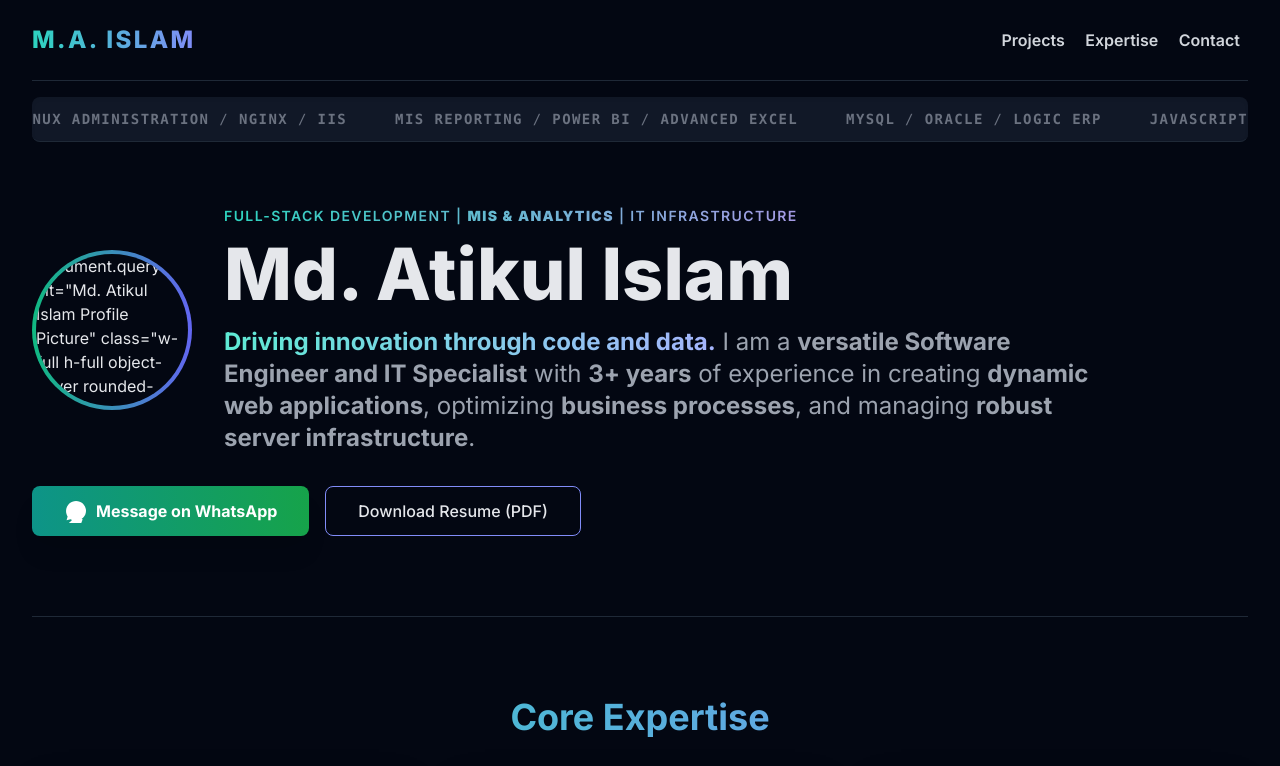
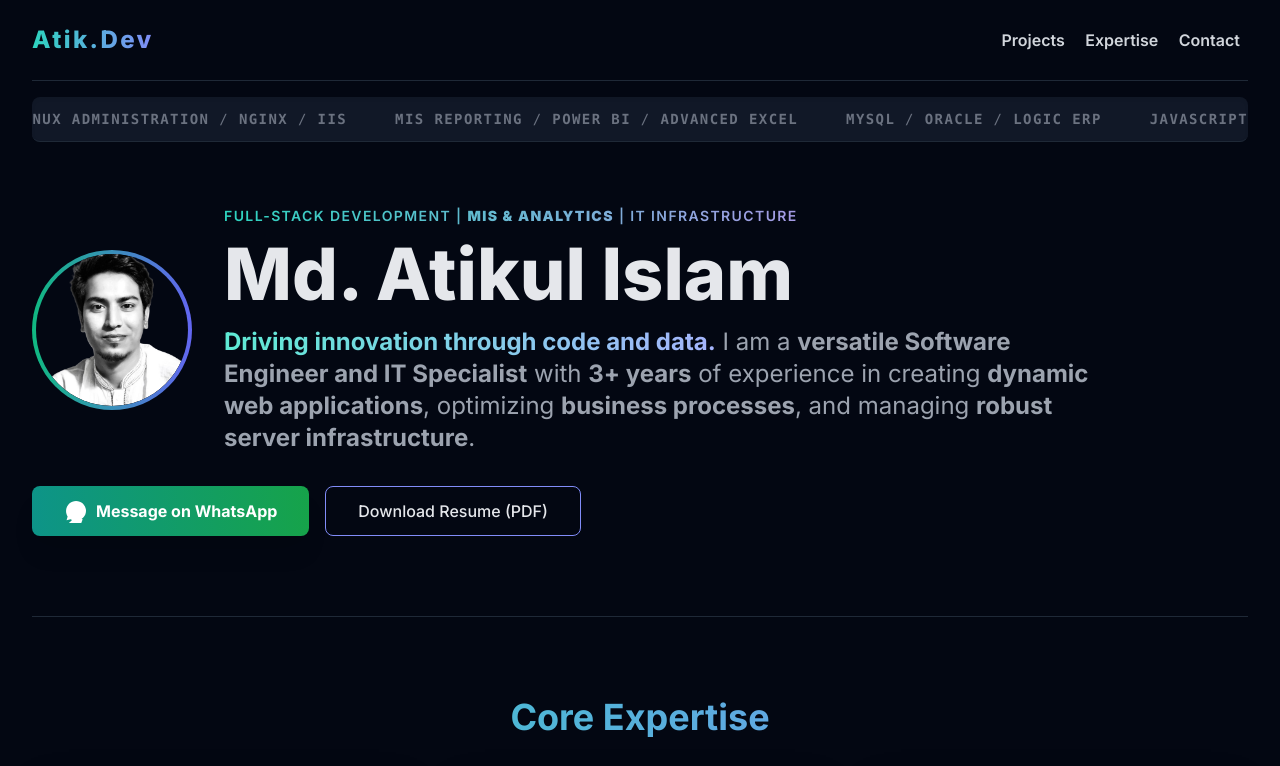
Before and after one commit to Atiktusar/Myself, a plain HTML site: page index.html in a window 1280 px wide. Shown: the top 766 px of the page. Drawn offline with nearby package versions, Linux system fonts and the light colour scheme.

Commit message:
Update index.html

```diff
--- a/index.html
+++ b/index.html
@@ -109,7 +109,7 @@
         <!-- Header/Navigation -->
         <header class="py-6 border-b border-gray-800">
             <div class="flex justify-between items-center">
-                <h1 class="text-xl sm:text-2xl font-extrabold bg-clip-text text-transparent bg-gradient-to-r from-teal-400 to-indigo-400 tracking-widest">M.A. ISLAM</h1>
+                <h1 class="text-xl sm:text-2xl font-extrabold bg-clip-text text-transparent bg-gradient-to-r from-teal-400 to-indigo-400 tracking-widest">Atik.Dev</h1>
                 <nav>
                     <a href="#projects" class="text-gray-300 hover:text-teal-400 transition duration-300 mx-1.5 sm:mx-2 text-xs sm:text-base font-semibold">Projects</a>
                     <a href="#skills" class="text-gray-300 hover:text-teal-400 transition duration-300 mx-1.5 sm:mx-2 text-xs sm:text-base font-semibold">Expertise</a>
@@ -146,7 +146,7 @@
                 <div class="flex-shrink-0 mb-6 sm:mb-0 mx-auto sm:mx-0">
                     <div class="w-32 h-32 sm:w-40 sm:h-40 profile-ring overflow-hidden">
                         <!-- Image Source is the uploaded file -->
-           document.querySelectorAt.jpg"
+<img src="T.jpg"
                              alt="Md. Atikul Islam Profile Picture"
                              class="w-full h-full object-cover rounded-full">
                     </div>
@@ -174,7 +174,7 @@
                     <span>Message on WhatsApp</span>
                 </a>
 
-                <a href="#" class="text-gray-200 border border-indigo-400 hover:bg-indigo-900/50 py-3 px-8 rounded-lg transition duration-300 font-medium">
+                <a href="Md Atikul Islam IT Engineer 3+ years-2.pdf" class="text-gray-200 border border-indigo-400 hover:bg-indigo-900/50 py-3 px-8 rounded-lg transition duration-300 font-medium">
                     Download Resume (PDF)
                 </a>
             </div>
```
